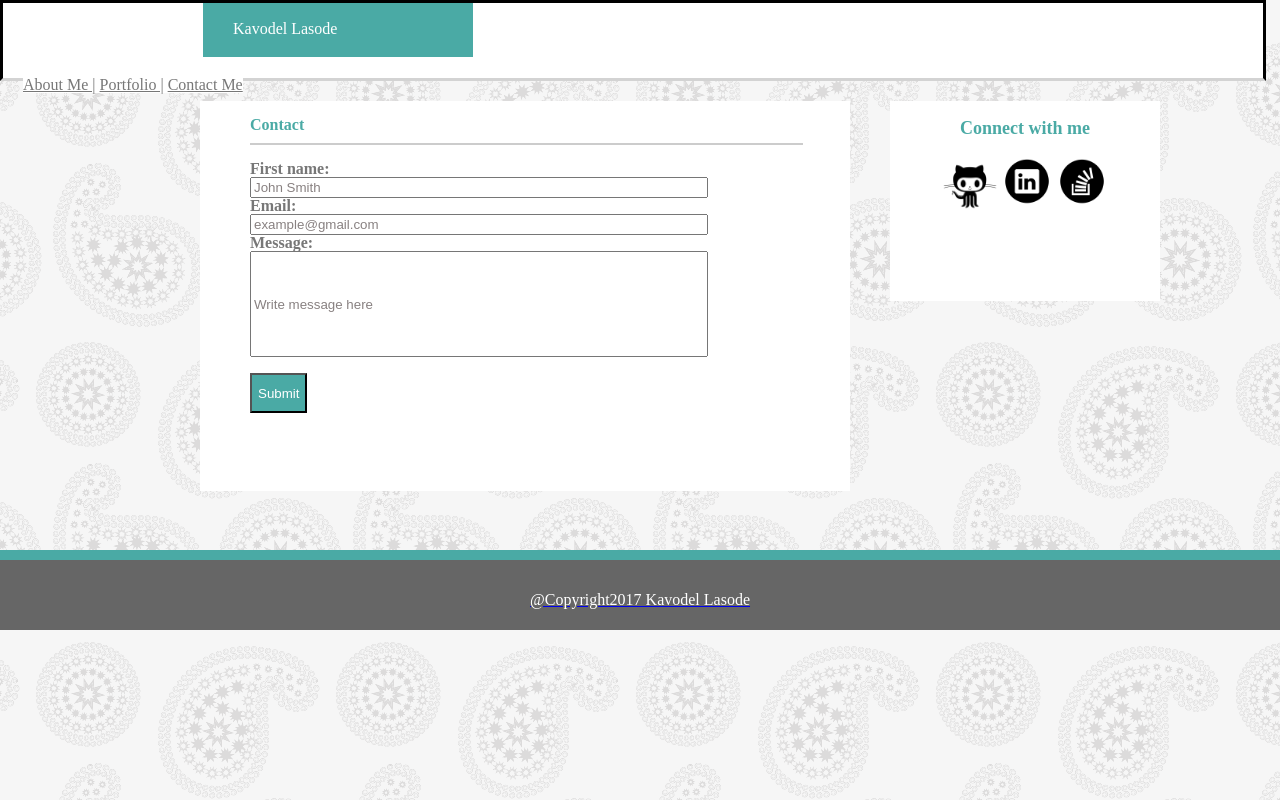
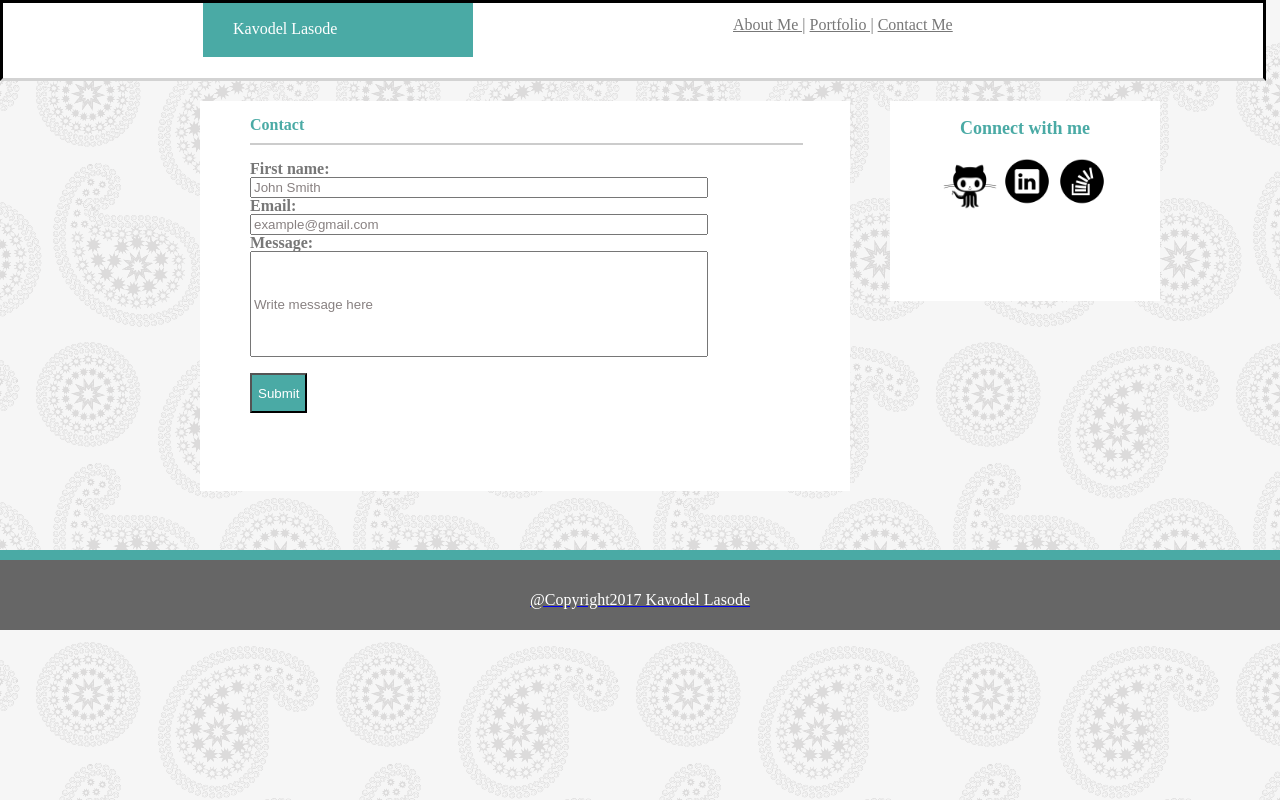
Before and after one commit to KaLaUnlimited/Basic-Portfolio, a plain HTML site: page contact.html in a window 1280 px wide. Drawn offline with Linux system fonts and the light colour scheme; files that its build step writes are made by us from their sources.

Commit message:
header linkes repositioned

```diff
--- a/styleContact.css
+++ b/styleContact.css
@@ -11,6 +11,7 @@ header{
 	width:960px;
 	height:75px;
 	float:left;
+	position: relative;
 }
 
 h1{
@@ -24,7 +25,7 @@ h1{
 	margin-right:380px;
 	margin-left: 200px;
 	margin-top: 0;
-	float:left;
+	/*float:left;*/
 	margin-bottom:0;
 
 
@@ -39,11 +40,11 @@ body{
 
 .myLinks{
 	float:left;
-	margin-left:20px;
-	color:#d3d3d3;
-	margin-top: 20px;
+	margin-left:730px;
+	margin-top: -40px;
+	margin-bottom: -200px;
 	background-color: white;
-	margin-right: 00px;
+	margin-right: px;
 	padding-top: 0;
 	padding-right: 0;
 
```
Also changed, not shown: contact.html (+1 -3 lines).
